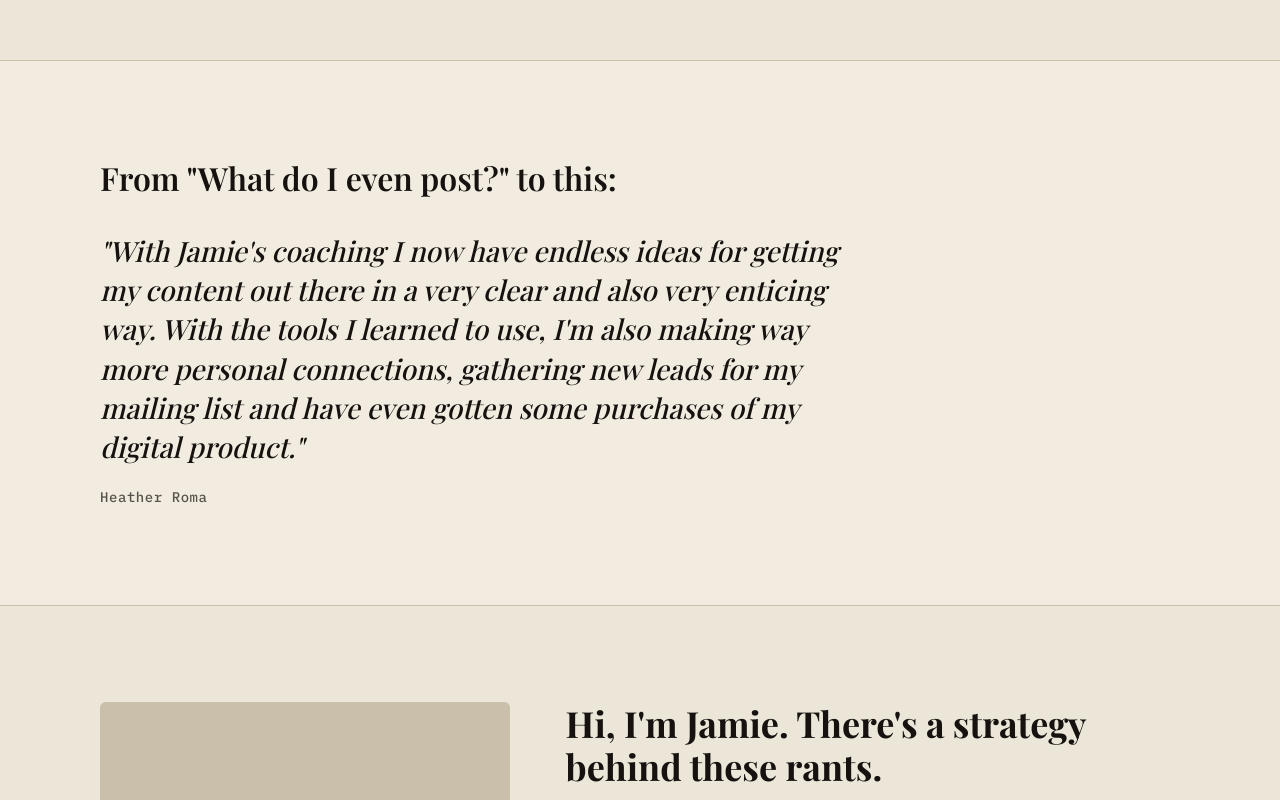
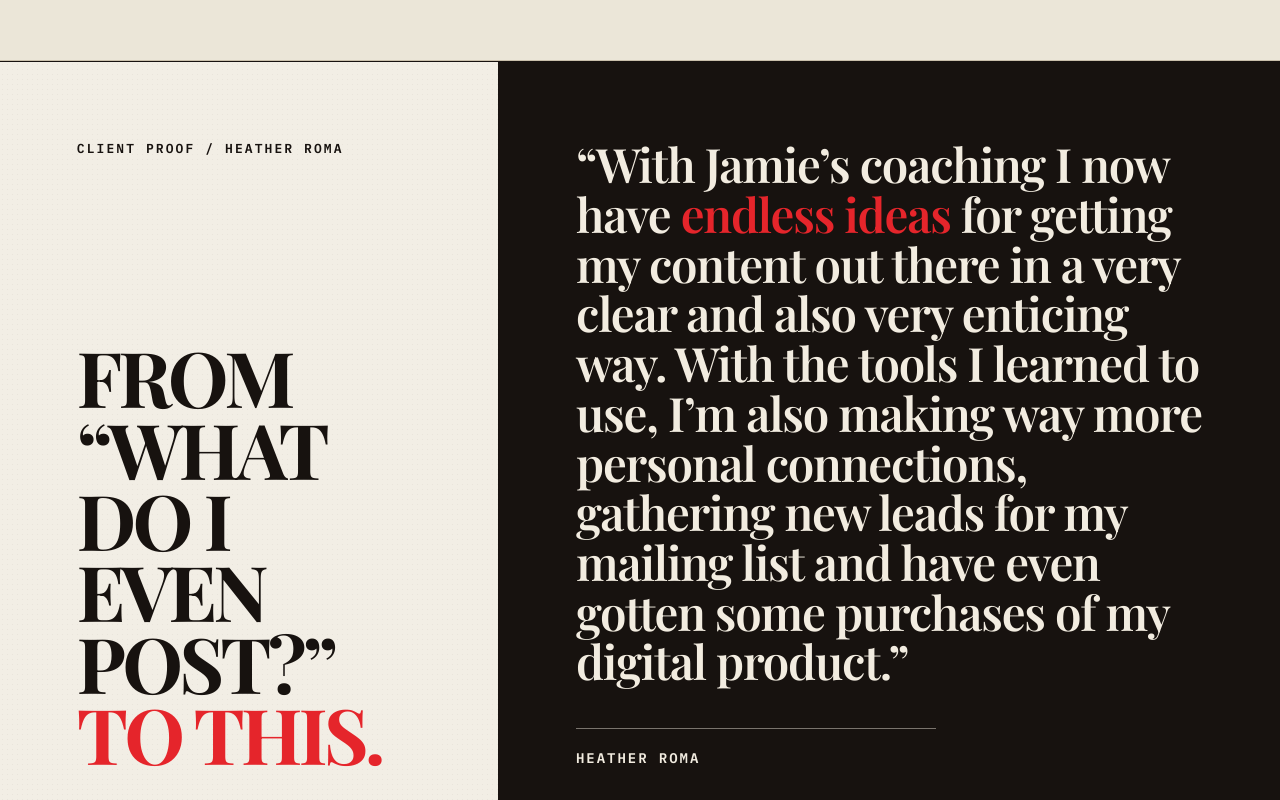
Before and after one commit to jamiearrigo/talk-your-shit, a website: page index.html in a window 1280 px wide. Shown: the part 5220-6020 px from the top of the page. Drawn offline with nearby package versions, Linux system fonts and the light colour scheme; a web font is replaced by a local one.

Commit message:
Redesign Heather Roma testimonial as editorial proof panel

```diff
--- a/index.html
+++ b/index.html
@@ -522,38 +522,93 @@
       margin-top: 48px;
     }
 
-    /* ========== Testimonial: Heather Roma ========== */
+    /* ========== Testimonial: Heather Roma — editorial proof panel ========== */
     .testimonial-heather {
-      background: var(--sheet);
+      background-color: #f2eee5;
+      border-top: 1px solid var(--ink);
+      border-bottom: 1px solid var(--ink);
+      padding: 0;
+    }
+
+    .testimonial-heather__grid {
+      display: grid;
+      grid-template-columns: .78fr 1.22fr;
+      min-height: 650px;
+    }
+
+    .testimonial-heather__statement {
+      padding: clamp(48px, 6vw, 90px);
+      border-right: 1px solid var(--ink);
+      display: flex;
+      flex-direction: column;
+      justify-content: space-between;
+    }
+
+    .testimonial-heather__eyebrow {
+      font-family: var(--font-mono);
+      font-size: 13px;
+      font-weight: 600;
+      letter-spacing: .16em;
+      text-transform: uppercase;
+      margin-bottom: 32px;
     }
 
     .testimonial-heather__intro {
       font-family: var(--font-headline);
-      font-weight: 600;
-      font-size: clamp(22px, 4vw, 32px);
-      line-height: 1.3;
-      margin-bottom: 32px;
+      font-weight: 700;
+      font-size: clamp(54px, 6vw, 88px);
+      line-height: .93;
+      letter-spacing: -.05em;
       color: var(--ink);
+      margin: 0;
+    }
+
+    .testimonial-heather__intro .red-type {
+      display: block;
+      color: var(--signal-red);
+    }
+
+    .testimonial-heather__proof {
+      background: var(--ink);
+      color: var(--sheet);
+      padding: clamp(48px, 6vw, 90px);
+      display: flex;
+      flex-direction: column;
+      justify-content: center;
     }
 
     .testimonial-heather__quote {
       font-family: var(--font-headline);
-      font-weight: 500;
-      font-style: italic;
-      font-size: clamp(20px, 3.5vw, 28px);
-      line-height: 1.4;
-      color: var(--ink);
-      max-width: 760px;
-      margin-bottom: 20px;
+      font-weight: 600;
+      font-style: normal;
+      font-size: clamp(32px, 3.7vw, 54px);
+      line-height: 1.05;
+      letter-spacing: -.025em;
+      color: var(--sheet);
+      max-width: 900px;
+      margin: 0 0 42px;
     }
+
+    .testimonial-heather__quote .red-type { color: var(--signal-red); }
 
     .testimonial-heather__attribution {
       font-family: var(--font-mono);
       font-size: 14px;
-      font-weight: 500;
-      letter-spacing: 0.04em;
-      color: var(--ink);
-      opacity: 0.7;
+      font-weight: 600;
+      letter-spacing: .14em;
+      text-transform: uppercase;
+      color: var(--sheet);
+      opacity: 1;
+      padding-top: 18px;
+      border-top: 1px solid rgba(242,236,224,.45);
+      max-width: 360px;
+    }
+
+    @media (max-width: 767px) {
+      .testimonial-heather__grid { grid-template-columns: 1fr; min-height: 0; }
+      .testimonial-heather__statement { border-right: 0; border-bottom: 1px solid var(--ink); min-height: 420px; }
+      .testimonial-heather__intro { font-size: clamp(52px, 15vw, 76px); }
+      .testimonial-heather__quote { font-size: clamp(30px, 8.5vw, 44px); }
     }
 
     /* ========== About Jamie ========== */
@@ -933,10 +988,15 @@
 
   <!-- ========== TESTIMONIAL: Heather Roma ========== -->
   <section class="testimonial-heather">
-    <div class="container">
-      <p class="testimonial-heather__intro">From "What do I even post?" to this:</p>
-      <blockquote class="testimonial-heather__quote">"With Jamie's coaching I now have endless ideas for getting my content out there in a very clear and also very enticing way. With the tools I learned to use, I'm also making way more personal connections, gathering new leads for my mailing list and have even gotten some purchases of my digital product."</blockquote>
-      <p class="testimonial-heather__attribution">Heather Roma</p>
+    <div class="testimonial-heather__grid">
+      <div class="testimonial-heather__statement">
+        <p class="testimonial-heather__eyebrow">Client proof / Heather Roma</p>
+        <h2 class="testimonial-heather__intro">FROM “WHAT DO I EVEN POST?” <span class="red-type">TO THIS.</span></h2>
+      </div>
+      <div class="testimonial-heather__proof">
+        <blockquote class="testimonial-heather__quote">“With Jamie’s coaching I now have <span class="red-type">endless ideas</span> for getting my content out there in a very clear and also very enticing way. With the tools I learned to use, I’m also making way more personal connections, gathering new leads for my mailing list and have even gotten some purchases of my digital product.”</blockquote>
+        <p class="testimonial-heather__attribution">Heather Roma</p>
+      </div>
     </div>
   </section>
 
```
